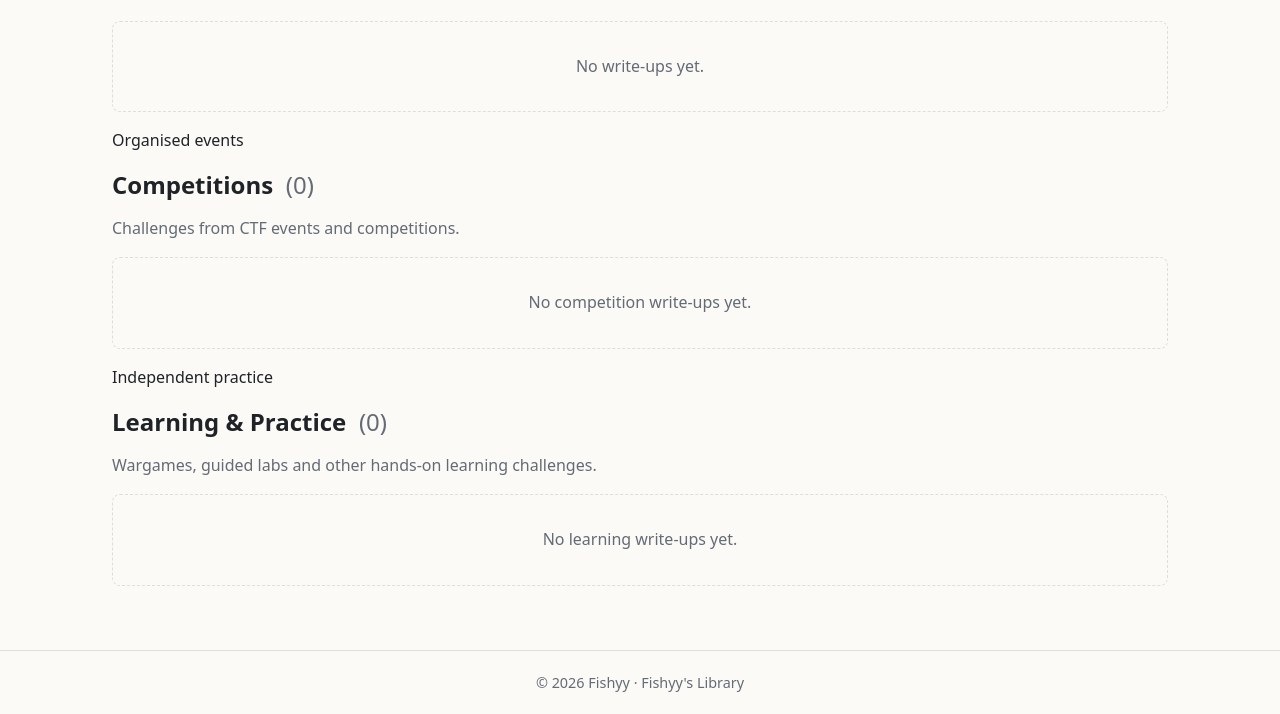
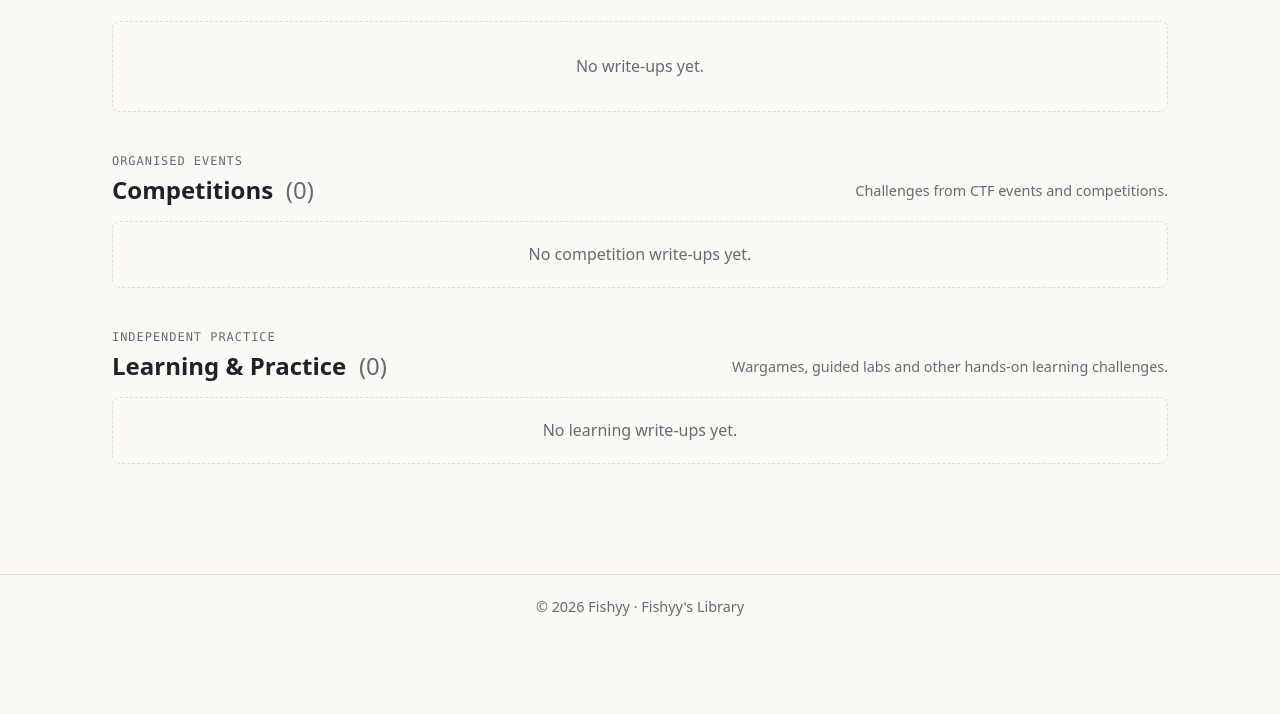
Before and after one commit to itzFishyy/Fishyy-library, an Astro site: page /archive in a window 1280 px wide. Shown: the part 162-876 px from the top of the page. After the commit the page ends 800 px from the top, so only its background shows below. Built offline with nearby package versions, Linux system fonts and the light colour scheme; Astro itself is replaced by a stand-in of ours.

Commit message:
Style the Archive sections

```diff
--- a/src/styles/global.css
+++ b/src/styles/global.css
@@ -831,7 +831,53 @@ kbd {
   color: var(--color-muted);
 }
 
+/* Archive sections */
+
+.archive-section {
+  margin-top: 2.5rem;
+}
+
+.archive-section-heading {
+  margin-bottom: 0.75rem;
+  display: flex;
+  flex-wrap: wrap;
+  align-items: end;
+  justify-content: space-between;
+  gap: 0.25rem 1.5rem;
+}
+
+.archive-section-heading .section-title {
+  margin-bottom: 0;
+}
+
+.archive-kicker {
+  margin: 0 0 0.2rem;
+  font-family: var(--font-mono);
+  font-size: 0.75rem;
+  letter-spacing: 0.08em;
+  text-transform: uppercase;
+  color: var(--color-muted);
+}
+
+.archive-description {
+  margin: 0 0 0.15rem;
+  font-size: 0.9rem;
+}
+
+.archive-list {
+  padding: 0 1rem;
+  background: var(--color-surface);
+  border: 1px solid var(--color-border);
+  border-radius: var(--radius);
+}
+
+.archive-empty {
+  padding: 1.25rem;
+}
+
 /* Archive table */
+
+
 
 .table-wrap {
   overflow-x: auto;
```
